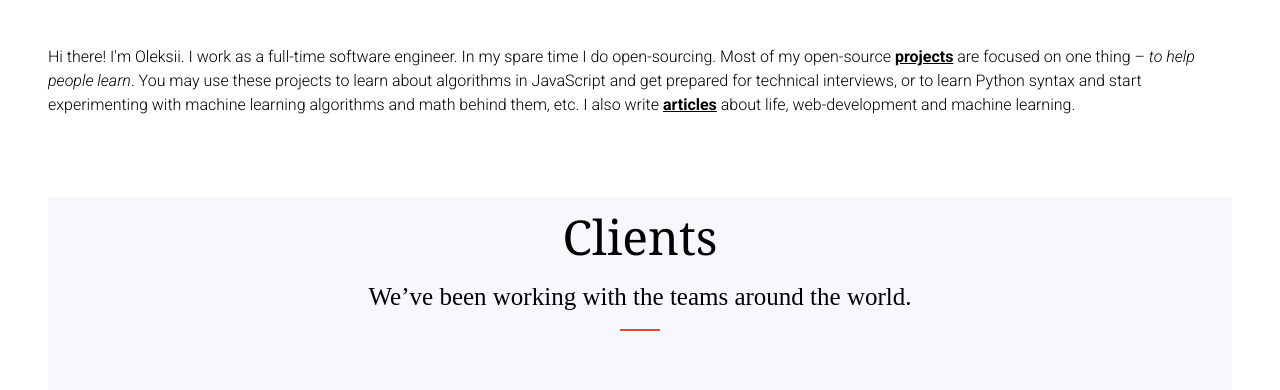
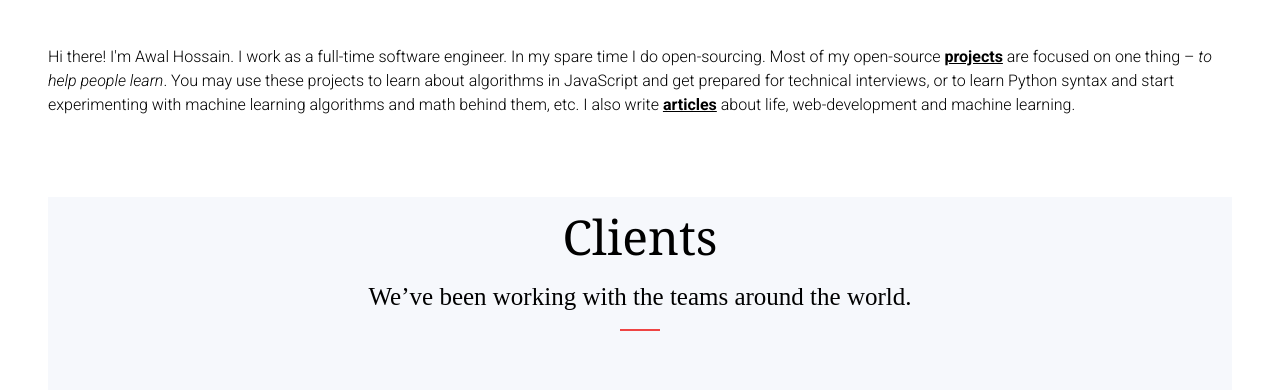
Before and after one commit to AwalHossain/awalhossain.github.io, a Gatsby site: page / in a window 1280 px wide. Shown: the part 351-741 px from the top of the page. Built offline with nearby package versions, Linux system fonts and the light colour scheme; Gatsby itself is replaced by a stand-in of ours.

Commit message:
Update developer name in Greetings component

```diff
--- a/src/components/shared/Greetings.tsx
+++ b/src/components/shared/Greetings.tsx
@@ -27,7 +27,7 @@ const Greeting = (): React.ReactElement => {
     return (
         <p className="font-light">
             Hi there!
-            I&apos;m Oleksii. I work as a full-time software engineer. In my spare time I do
+            I&apos;m Awal Hossain. I work as a full-time software engineer. In my spare time I do
             open-sourcing.
             Most of my open-source {projectsLinkElement} are focused
             on one thing &ndash; <i>to help people learn</i>. You may use these projects to
```
